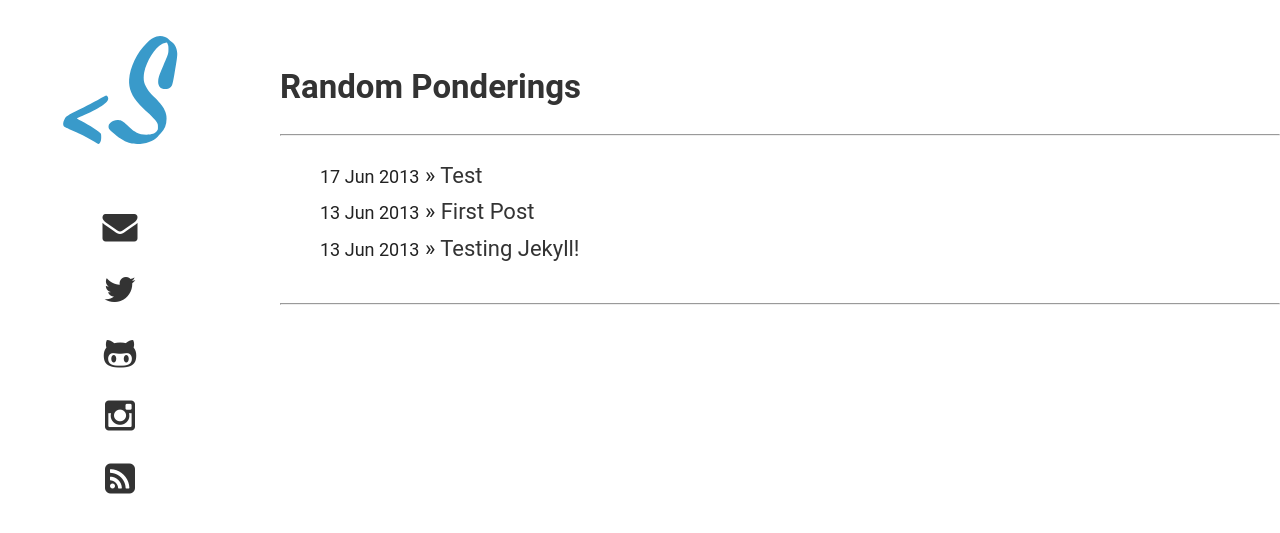
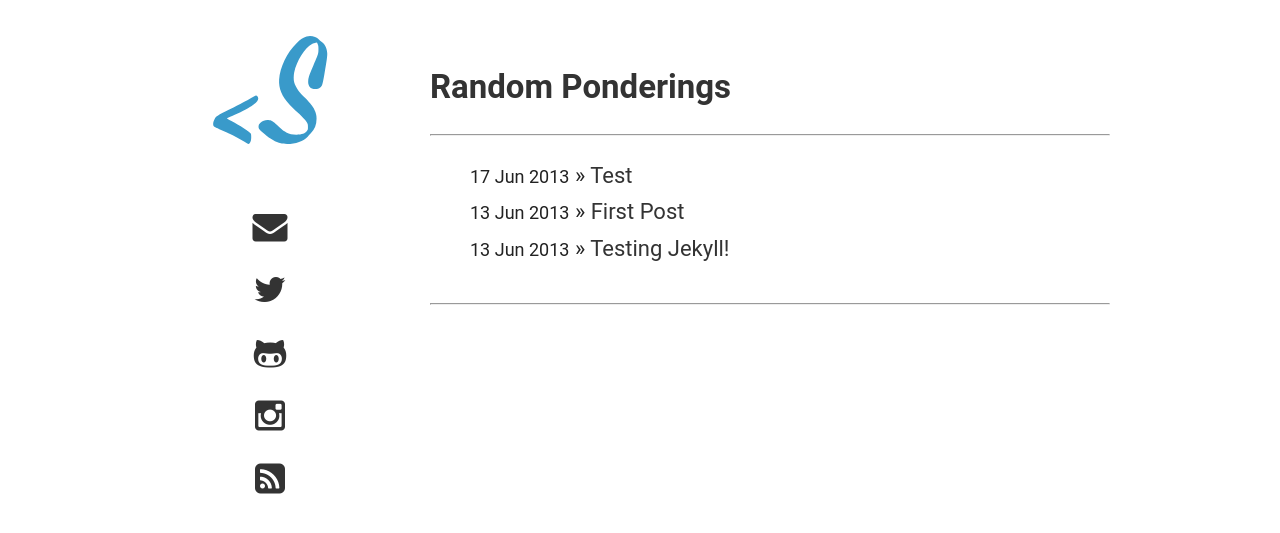
Before and after one commit to dshibarshin/shibarshin.com, a Jekyll site: the page built from index.html, in a window 1280 px wide. Shown: the top 533 px of the page. Built offline with Jekyll 4.4.1, drawn with Linux system fonts in a browser that asks for light colours.

Commit message:
Fix layout width

```diff
--- a/css/main.css
+++ b/css/main.css
@@ -6,7 +6,7 @@ html {
 body {
   background-color: #ffffff;
   color: #222222;
-  width: 100%;
+  width: 960px;
   margin: 0;
   padding-left: 1.618;
   padding-right: 20px;
```
Also changed, not shown: 1 other file.
